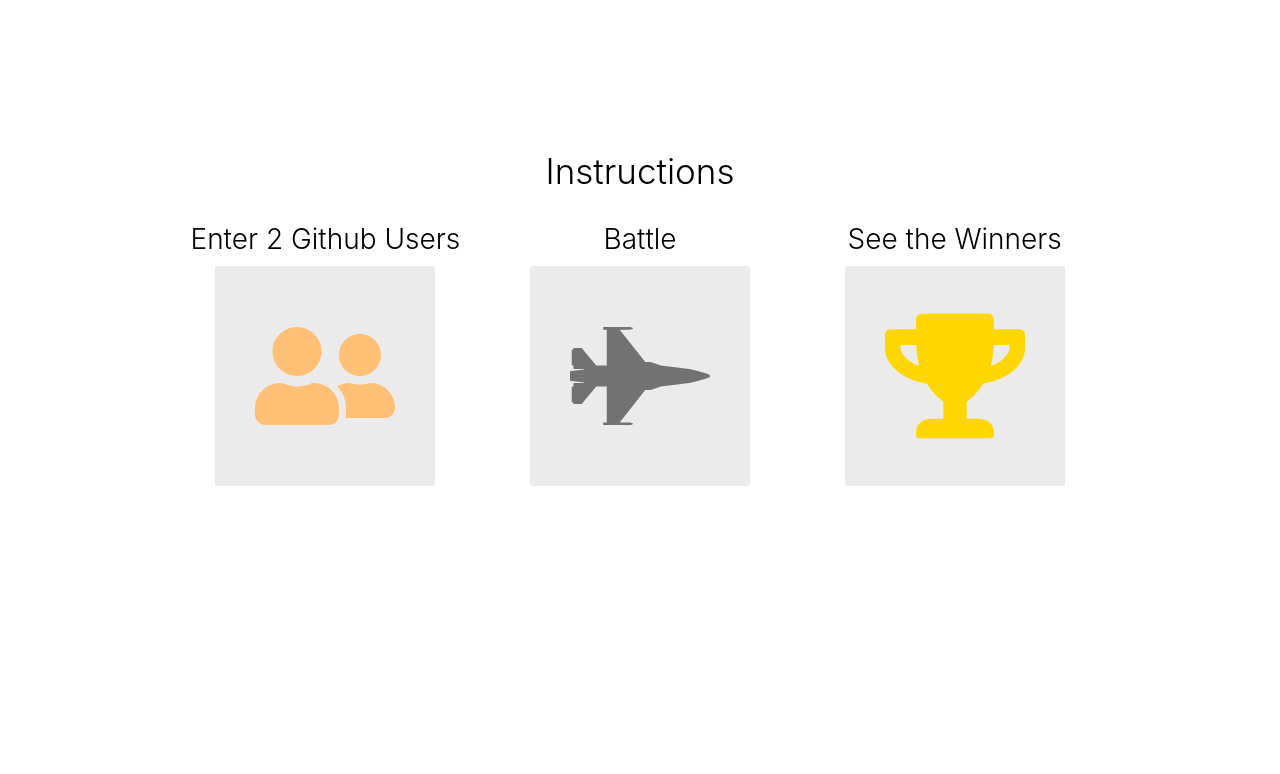
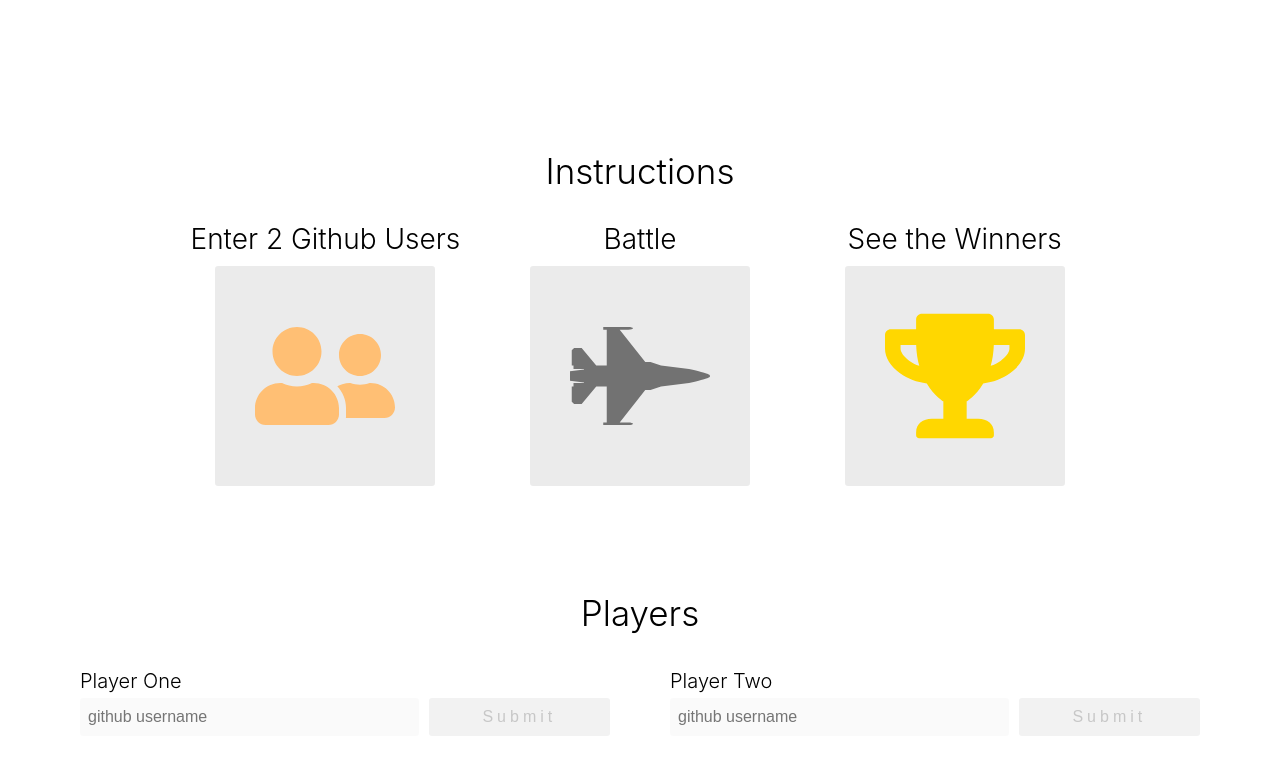
Before and after one commit to jstonedev/github-battle, a React app: page / in a window 1280 px wide. Built offline with nearby package versions, Linux system fonts and the light colour scheme.

Commit message:
create & style player input components

```diff
--- a/app/components/Battle.js
+++ b/app/components/Battle.js
@@ -1,10 +1,32 @@
-import React, { Fragment } from "react";
+import React, { Fragment, useState } from "react";
 import Instructions from "./Instructions";
+import PlayerInput from "./PlayerInput";
 
 function Battle() {
+	const [playerOne, setPlayerOne] = useState(null);
+	const [playerTwo, setPlayerTwo] = useState(null);
+
 	return (
 		<Fragment>
 			<Instructions />
+
+			<div className="players-container">
+				<h1 className="center-text header-lg">Players</h1>
+				<div className="row space-around">
+					{playerOne === null && (
+						<PlayerInput
+							label="Player One"
+							onSubmit={(player) => setPlayerOne(player)}
+						/>
+					)}
+					{playerTwo === null && (
+						<PlayerInput
+							label="Player Two"
+							onSubmit={(player) => setPlayerTwo(player)}
+						/>
+					)}
+				</div>
+			</div>
 		</Fragment>
 	);
 }
--- /dev/null
+++ b/app/components/PlayerInput.js
@@ -0,0 +1,47 @@
+import React, { Fragment, useState } from "react";
+import PropTypes from "prop-types";
+
+function PlayerInput({ onSubmit, label }) {
+	const [username, setUsername] = useState("");
+
+	const handleSubmit = (e) => {
+		e.preventDefault();
+
+		onSubmit(username);
+	};
+
+	const handleInputChange = (e) => {
+		setUsername(e.target.value);
+	};
+
+	return (
+		<Fragment>
+			<form onSubmit={handleSubmit} className="column player">
+				<label htmlFor="username" className="player-label">
+					{label}
+				</label>
+				<div className="row player-inputs">
+					<input
+						type="text"
+						className="input-light"
+						id="username"
+						placeholder="github username"
+						value={username}
+						onChange={handleInputChange}
+						autoComplete="off"
+					/>
+					<button type="submit" disabled={!username} className="btn dark-btn">
+						Submit
+					</button>
+				</div>
+			</form>
+		</Fragment>
+	);
+}
+
+PlayerInput.propTypes = {
+	onSubmit: PropTypes.func.isRequired,
+	label: PropTypes.string.isRequired,
+};
+
+export default PlayerInput;
--- a/app/style.css
+++ b/app/style.css
@@ -144,3 +144,72 @@ li {
 	padding: 40px;
 	border-radius: 3px;
 }
+
+.column {
+	display: flex;
+	flex-direction: column;
+}
+
+.row {
+	display: flex;
+	flex-direction: row;
+}
+
+.player {
+	flex: 1;
+	margin: 0 20px;
+	padding: 10px;
+}
+
+.player-label {
+	font-size: 20px;
+	margin: 5px 0;
+	font-weight: 300;
+}
+
+.player-inputs input {
+	padding: 8px;
+	font-size: 16px;
+	flex: 2;
+	border-radius: 3px;
+	border: none;
+	box-shadow: inset 0 1px 2px rgba(0, 0, 0 0.15);
+}
+
+.player-inputs .input-light {
+	background: rgba(0, 0, 0, 0.02);
+}
+
+.player-inputs button {
+	flex: 1;
+	margin-left: 10px;
+}
+
+.btn {
+	padding: 10px;
+	text-decoration: uppercase;
+	letter-spacing: 0.25em;
+	border-radius: 3px;
+	border: none;
+	font-size: 16px;
+	display: flex;
+	justify-content: center;
+	align-items: center;
+	cursor: pointer;
+	text-decoration: none;
+	max-width: 200px;
+}
+
+.dark-btn {
+	color: #e6e6e6;
+	background: #141414;
+}
+
+.dark-btn:disabled {
+	background: #f2f2f2;
+	color: #c7c7c7;
+}
+
+.players-container {
+	margin: 100px 0;
+}
```
